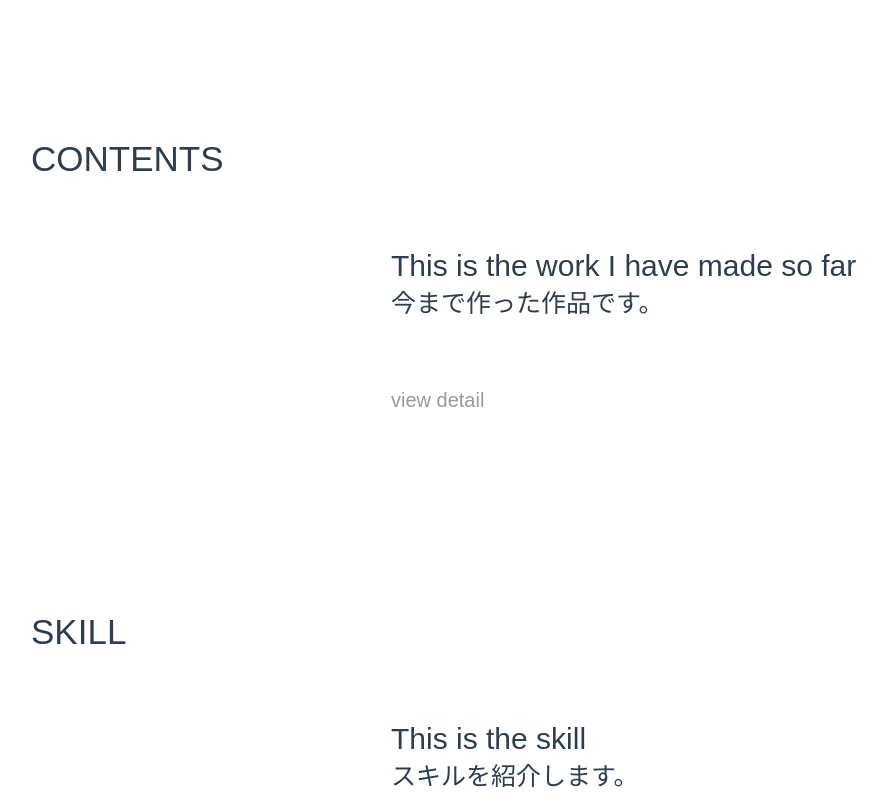
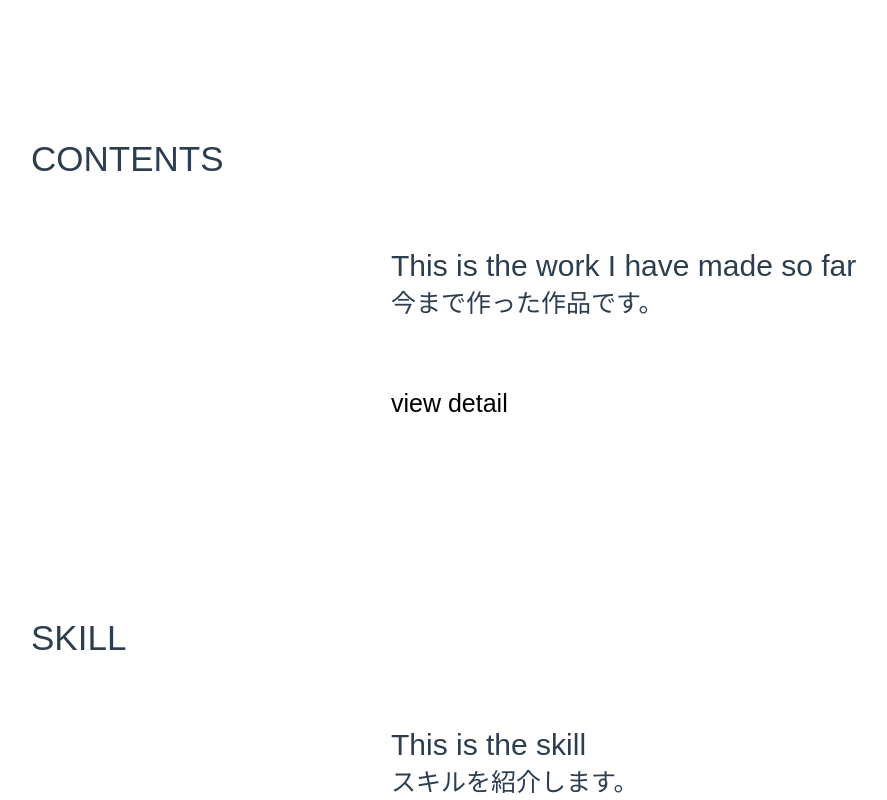
Before and after one commit to YoshikiShiota/portfolio_vue, a Vue app: page / in a window 1280 px wide. In both pictures the pointer is over the link 596 px from the left and 1151 px from the top of the page. Shown: the part 751-1551 px from the top of the page, without its empty margins (159-1046 px from the left). Built offline with nearby package versions, Linux system fonts and the light colour scheme.

Commit message:
fix text hover

```diff
--- a/src/App.vue
+++ b/src/App.vue
@@ -27,6 +27,9 @@ export default {
   text-align: center;
   color: #2c3e50;
 }
+::selection {
+  background-color: rgb(206, 205, 205);
+}
 body,
 h1,
 p,
--- a/src/views/Home.vue
+++ b/src/views/Home.vue
@@ -101,5 +101,10 @@
   color: #999;
   font-size: 20px;
   text-decoration: none;
+  transition: all 1.0s;
+}
+.detail__link:hover {
+  color: #000;
+  font-size: 25px;
 }
 </style>
```
